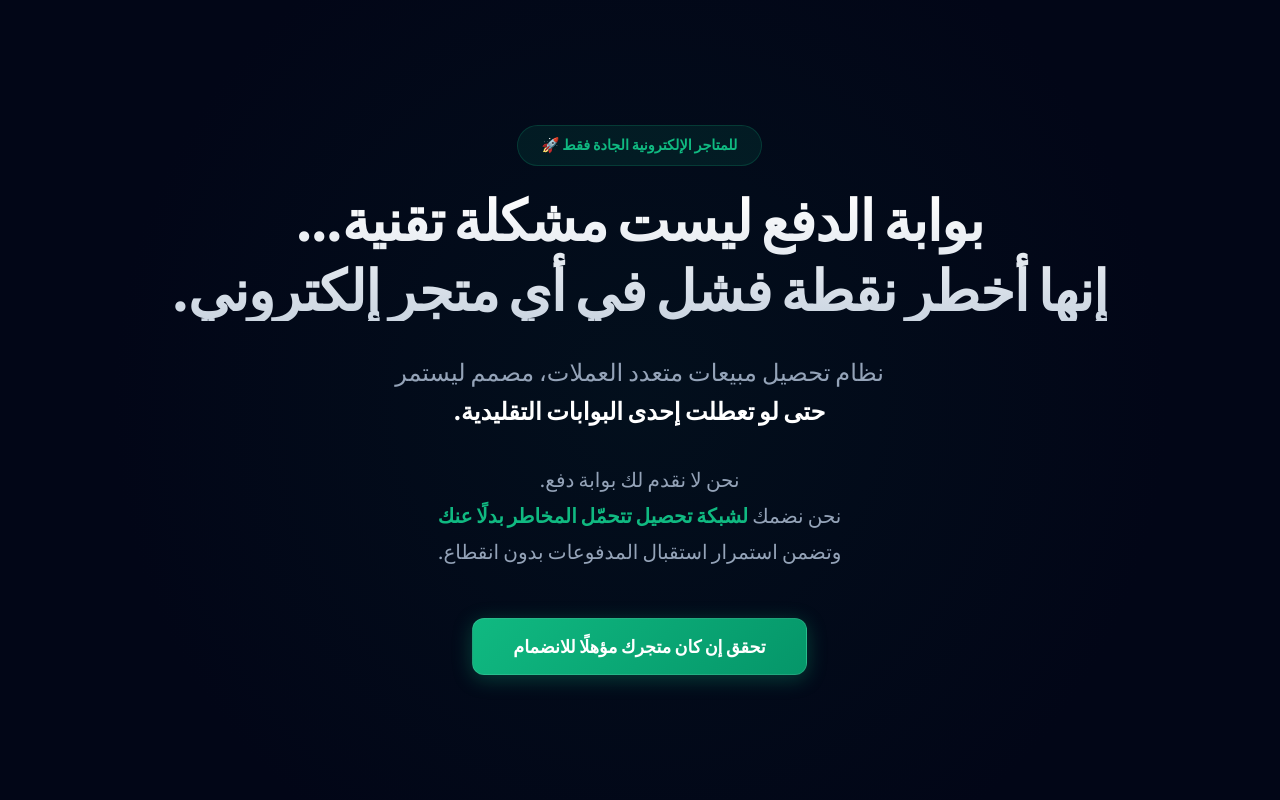
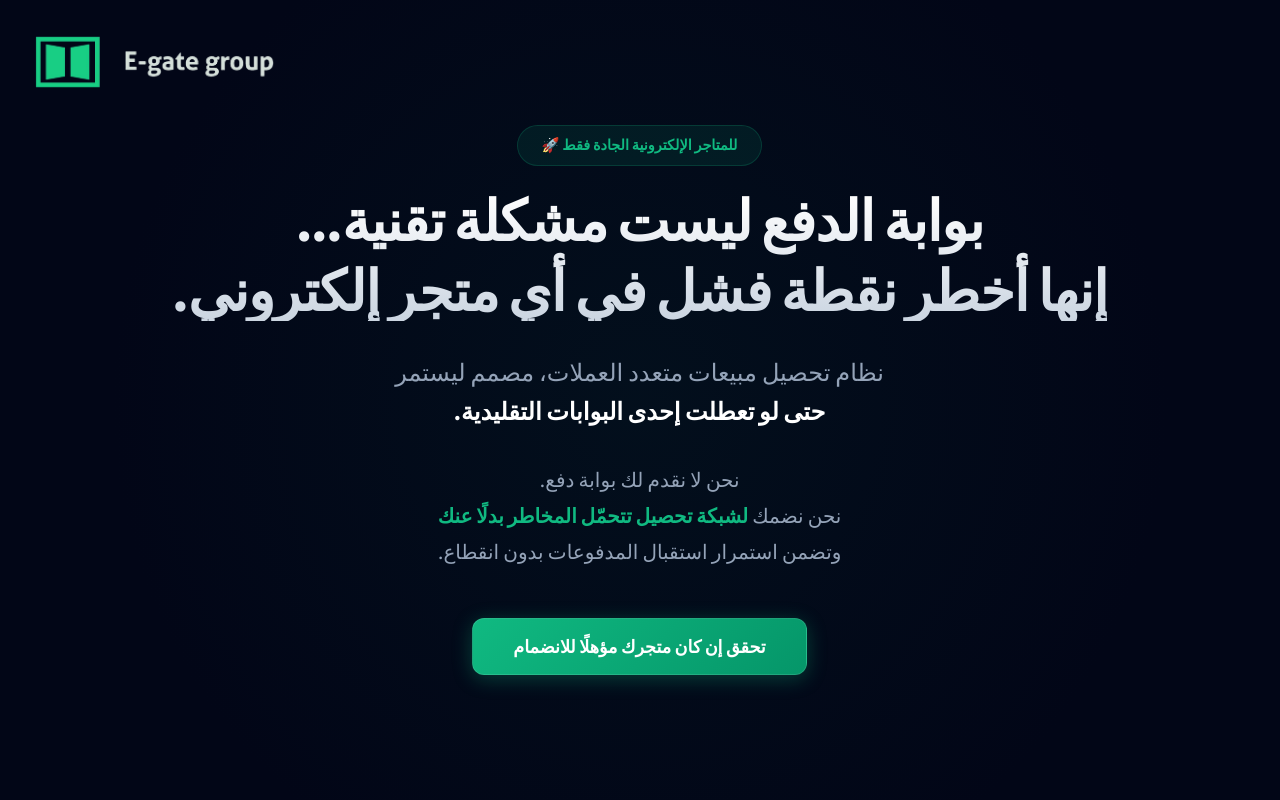
Before and after one commit to mREDAra/egate-landingpage, a React (Vite) app: page / in a window 1280 px wide. Shown: the top 800 px of the page. Built offline with nearby package versions, Linux system fonts and the light colour scheme.

Commit message:
Initial production-ready version

```diff
--- a/components/HeroSection.tsx
+++ b/components/HeroSection.tsx
@@ -10,6 +10,22 @@ const HeroSection: React.FC = () => {
             background: 'radial-gradient(circle at center, rgba(16, 185, 129, 0.05) 0%, var(--bg-primary) 70%)',
             textAlign: 'center'
         }}>
+            <div style={{
+                position: 'absolute',
+                top: '2rem',
+                left: '2rem',
+                zIndex: 10
+            }}>
+                <img
+                    src="/assets/logo.png"
+                    alt="E-GATE GROUP"
+                    style={{
+                        height: '60px',
+                        width: 'auto',
+                        objectFit: 'contain'
+                    }}
+                />
+            </div>
             <div className="container">
                 <AnimatedSection className="hero-content">
                     <div style={{ marginBottom: '2rem' }}>
```
